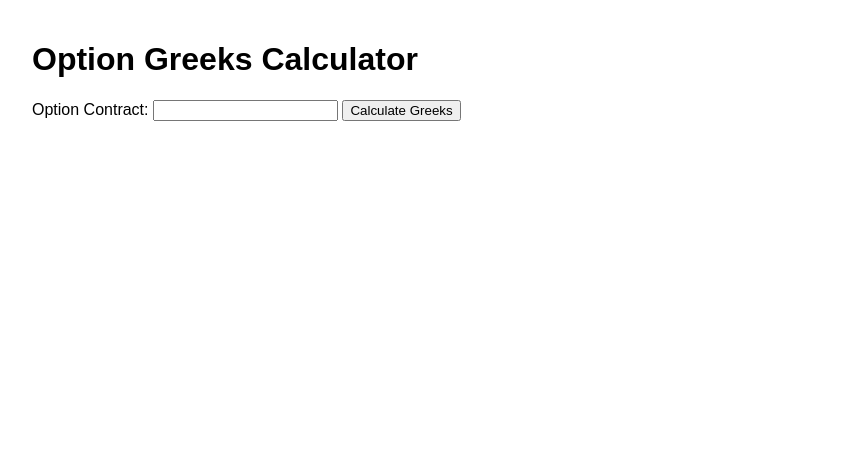
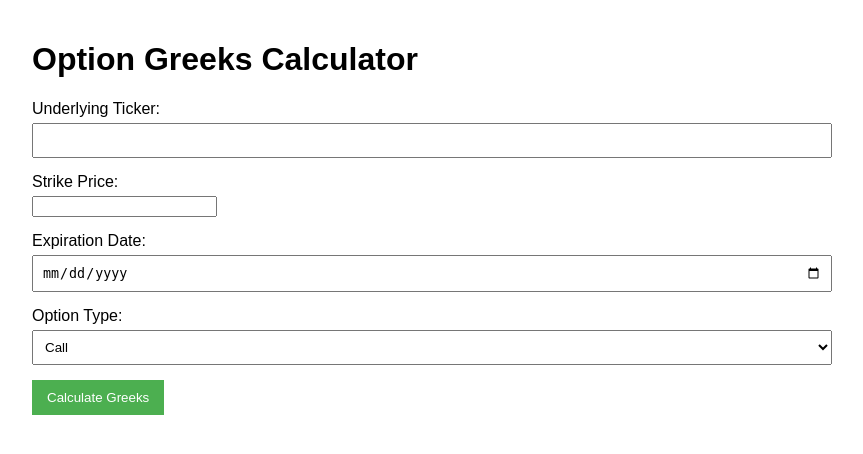
Before and after one commit to andrewemersonfish/option-greeks, a FastAPI app: page / in a window 1280 px wide. Shown: the top 454 px of the page, without its empty margins (208-1071 px from the left). Run offline with FastAPI, Linux system fonts and the light colour scheme.

Commit message:
added polygon greeks to compare

```diff
--- a/app/main.py
+++ b/app/main.py
@@ -7,10 +7,12 @@ from utils import (
     fetch_option_data,
     parse_option_ticker,
     calculate_time_to_expiration,
-    get_polygon_client
+    get_polygon_client,
+    get_option_snapshot
 )
 from delta import calculate_delta
 from theta import calculate_theta
+from premium_ratio import analyze_option_premiums
 
 import pandas as pd
 from datetime import datetime, timedelta
@@ -25,8 +27,16 @@ async def index(request: Request):
     return templates.TemplateResponse("index.html", {"request": request})
 
 @app.post("/calculate_greeks", response_class=HTMLResponse)
-async def calculate_greeks(request: Request, option_contract: str = Form(...)):
-    request_data = OptionGreeksRequest(option_contract=option_contract)
+async def calculate_greeks(
+    request: Request,
+    ticker: str = Form(...),
+    strike: float = Form(...),
+    expiration: str = Form(...),
+    option_type: str = Form(...)
+):
+    # Construct the option contract string
+    expiration_date = datetime.strptime(expiration, "%Y-%m-%d")
+    option_contract = f"O:{ticker}{expiration_date.strftime('%y%m%d')}{option_type[0].upper()}{int(strike*1000):08d}"
 
     # Extract underlying symbol and expiration date
     try:
@@ -43,29 +53,32 @@ async def calculate_greeks(request: Request, option_contract: str = Form(...)):
     # Fetch data
     underlying_df = fetch_underlying_data(client, underlying_symbol, start_date_str, end_date_str)
     option_df = fetch_option_data(client, option_contract, start_date_str, end_date_str)
-
     if underlying_df.empty or option_df.empty:
         raise HTTPException(status_code=404, detail="Data not found for the given symbols.")
-
-    # Merge data
     merged_df = underlying_df.join(option_df, how='inner')
 
-    # Calculate time to expiration
+    # Get the latest snapshot data
+    snapshot_data = get_option_snapshot(client, option_contract)
+
+    # Calculate
     merged_df['time_to_expiration'] = calculate_time_to_expiration(expiration_date, merged_df.index)
-
-    # Calculate Delta
-    delta_results = calculate_delta(merged_df)
-
-    # Calculate Theta
+    delta_results = calculate_delta(merged_df, option_type, strike_price)
     theta_results, merged_df_with_theta = calculate_theta(merged_df)
 
-    # Prepare data preview
-    data_preview = merged_df_with_theta.head(10).reset_index().to_dict(orient='records')
+    # Call analyze_option_premiums with updated parameters
+    premium_ratio_results = analyze_option_premiums(
+        client,
+        underlying_symbol=ticker.upper(),
+        expiration_date=expiration_date,
+        option_type=option_type.lower()
+    )
+
+    data_preview = merged_df_with_theta.tail(10).reset_index().to_dict(orient='records')
 
     # Prepare response
     response = OptionGreeksResponse(
-        delta_coefficient=delta_results['delta_coefficient'],
-        delta_error_metrics=delta_results['delta_error_metrics'],
+        delta_coefficient=delta_results['average_delta'],
+        delta_error_metrics=delta_results['error_metrics'],
         theta_coefficient_per_hour=theta_results['theta_coefficient_per_hour'],
         theta_percentage_per_hour=theta_results['theta_percentage_per_hour'],
         model_coefficients=theta_results['model_coefficients'],
@@ -73,7 +86,10 @@ async def calculate_greeks(request: Request, option_contract: str = Form(...)):
         mean_absolute_error=theta_results['mean_absolute_error'],
         root_mean_squared_error=theta_results['root_mean_squared_error'],
         r_squared=theta_results['r_squared'],
-        data_preview=data_preview
+        data_preview=data_preview,
+        premium_ratio=premium_ratio_results['average_premium_ratio'],
+        estimated_premium=premium_ratio_results['average_premium'],
+        snapshot_data=snapshot_data
     )
 
     return templates.TemplateResponse("index.html", {"request": request, "result": response})
@@ -81,6 +97,3 @@ async def calculate_greeks(request: Request, option_contract: str = Form(...)):
 if __name__ == "__main__":
     import uvicorn
     uvicorn.run(app, host="0.0.0.0", port=8000)
-
-
-# ... existing code...
--- a/app/schemas.py
+++ b/app/schemas.py
@@ -16,3 +16,6 @@ class OptionGreeksResponse(BaseModel):
     root_mean_squared_error: float
     r_squared: float
     data_preview: List[Dict[str, Any]]
+    premium_ratio: float
+    estimated_premium: float
+    snapshot_data: Dict[str, Any]
--- a/app/templates/index.html
+++ b/app/templates/index.html
@@ -27,18 +27,57 @@
         th {
             background-color: #f2f2f2;
         }
+        .form-group {
+            margin-bottom: 15px;
+        }
+        label {
+            display: block;
+            margin-bottom: 5px;
+        }
+        input[type="text"], input[type="date"], select {
+            width: 100%;
+            padding: 8px;
+            box-sizing: border-box;
+        }
+        button {
+            background-color: #4CAF50;
+            color: white;
+            padding: 10px 15px;
+            border: none;
+            cursor: pointer;
+        }
+        button:hover {
+            background-color: #45a049;
+        }
     </style>
 </head>
 <body>
     <h1>Option Greeks Calculator</h1>
     <form action="/calculate_greeks" method="post">
-        <label for="option_contract">Option Contract:</label>
-        <input type="text" id="option_contract" name="option_contract" required>
+        <div class="form-group">
+            <label for="ticker">Underlying Ticker:</label>
+            <input type="text" id="ticker" name="ticker" required>
+        </div>
+        <div class="form-group">
+            <label for="strike">Strike Price:</label>
+            <input type="number" id="strike" name="strike" step="0.01" required>
+        </div>
+        <div class="form-group">
+            <label for="expiration">Expiration Date:</label>
+            <input type="date" id="expiration" name="expiration" required>
+        </div>
+        <div class="form-group">
+            <label for="option_type">Option Type:</label>
+            <select id="option_type" name="option_type" required>
+                <option value="call">Call</option>
+                <option value="put">Put</option>
+            </select>
+        </div>
         <button type="submit">Calculate Greeks</button>
     </form>
 
     {% if result %}
-    <h2>Results:</h2>
+    <h2>Results</h2>
     <table>
         <tr>
             <th>Metric</th>
@@ -54,26 +93,51 @@
         </tr>
         <tr>
             <td>Theta Percentage (per hour)</td>
-            <td>{{ result.theta_percentage_per_hour }}</td>
+            <td>{{ result.theta_percentage_per_hour }}%</td>
         </tr>
         <tr>
             <td>R-squared</td>
             <td>{{ result.r_squared }}</td>
         </tr>
+        <!-- Added metrics -->
+        <tr>
+            <td>Premium Ratio</td>
+            <td>{{ result.premium_ratio | round(4) }}</td>
+        </tr>
+        <tr>
+            <td>Estimated Premium</td>
+            <td>{{ result.estimated_premium | round(4) }}</td>
+        </tr>
+        <tr>
+            <td>Latest Underlying Price</td>
+            <td>{{ result.snapshot_data.underlying_price }}</td>
+        </tr>
+        <tr>
+            <td>Latest Option Price</td>
+            <td>{{ result.snapshot_data.option_price }}</td>
+        </tr>
+        <tr>
+            <td>Latest Delta</td>
+            <td>{{ result.snapshot_data.greeks.delta }}</td>
+        </tr>
+        <tr>
+            <td>Latest Theta</td>
+            <td>{{ result.snapshot_data.greeks.theta }}</td>
+        </tr>
     </table>
 
-    <h3>Data Preview:</h3>
+    <h3>Data Preview</h3>
     <table>
         <tr>
-            {% for key in result.data_preview[0].keys() %}
-            <th>{{ key }}</th>
-            {% endfor %}
+            <th>Date</th>
+            <th>Underlying Price</th>
+            <th>Option Price</th>
         </tr>
         {% for row in result.data_preview %}
         <tr>
-            {% for value in row.values() %}
-            <td>{{ value }}</td>
-            {% endfor %}
+            <td>{{ row.date }}</td>
+            <td>{{ row.underlying_price }}</td>
+            <td>{{ row.option_price }}</td>
         </tr>
         {% endfor %}
     </table>
```
Also changed, not shown: app/delta.py (+30 -8 lines), app/premium_ratio.py (added, +137 -0 lines), app/utils.py (+28 -7 lines), 2 other files.
